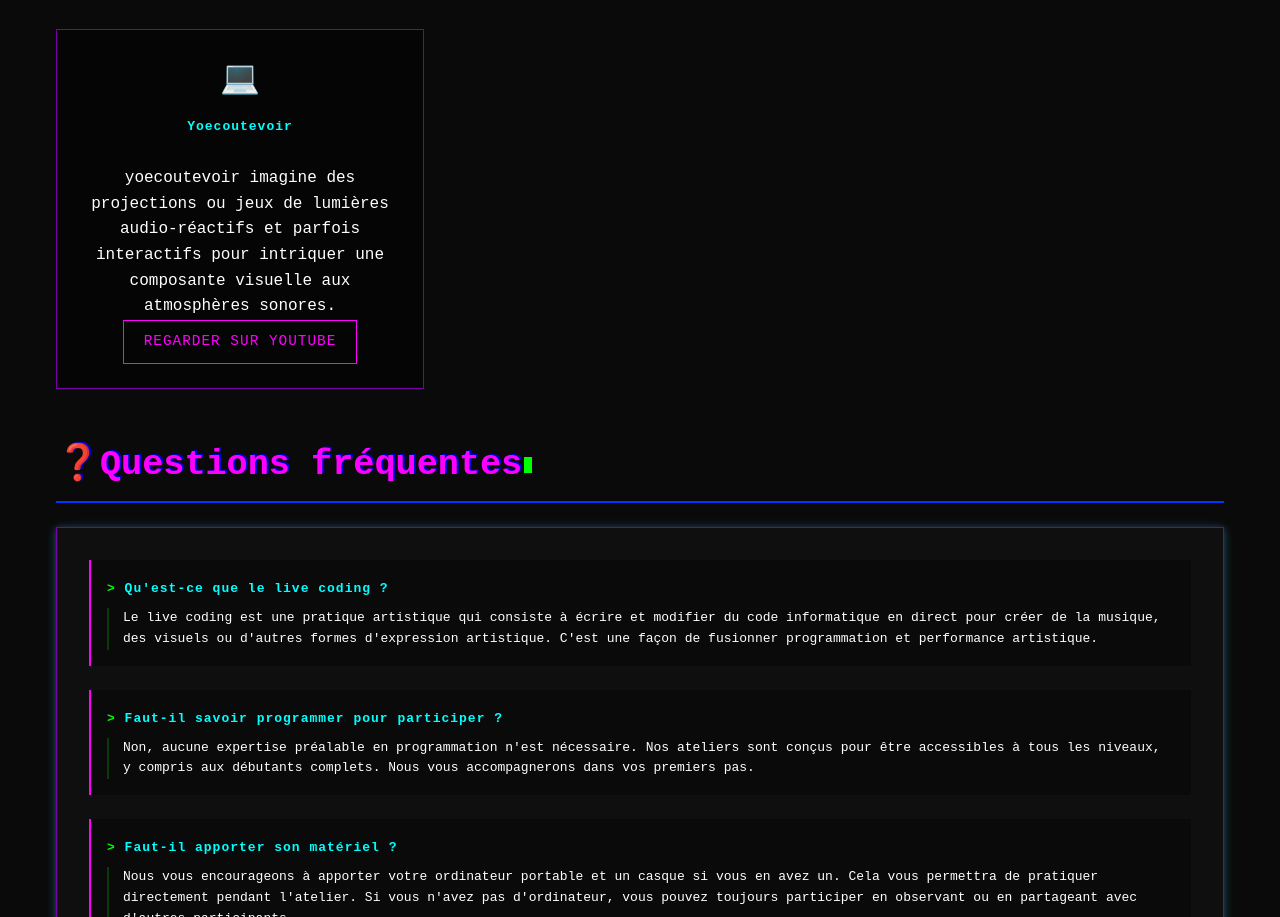
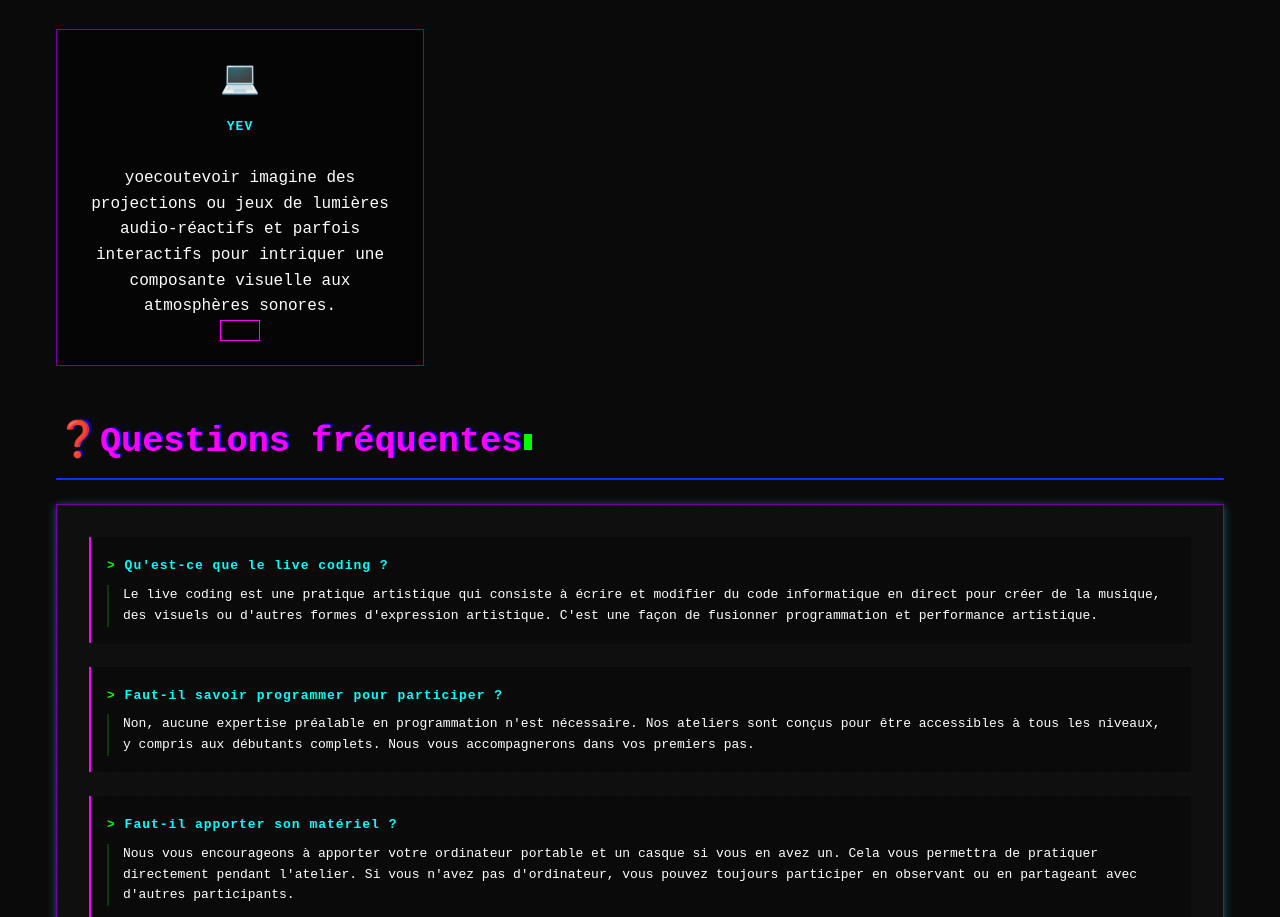
Before and after one commit to liveCodingStrasbourg/livecodingstrasbourg.github.io, an Astro site: page / in a window 1280 px wide. Shown: the part 3442-4359 px from the top of the page. Built offline with nearby package versions, Linux system fonts and the light colour scheme; Astro itself is replaced by a stand-in of ours.

Commit message:
yev update

```diff
--- a/src/content/community/yoecoutevoir.md
+++ b/src/content/community/yoecoutevoir.md
@@ -1,8 +1,8 @@
 ---
-title: "Yoecoutevoir"
+title: "YEV"
 icon: "💻 "
 link: "N/A"
-link_label: "Regarder sur YouTube"
+link_label: ""
 ---
 
 yoecoutevoir imagine des projections ou jeux de lumières audio-réactifs et parfois interactifs pour intriquer une composante visuelle aux atmosphères sonores.
```
